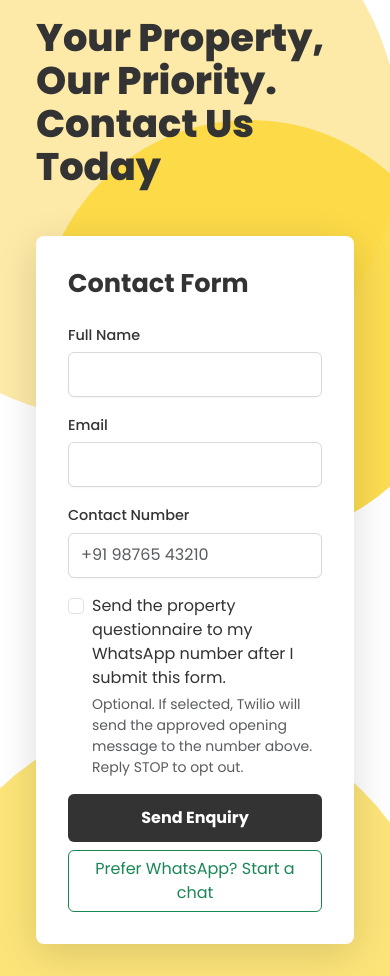
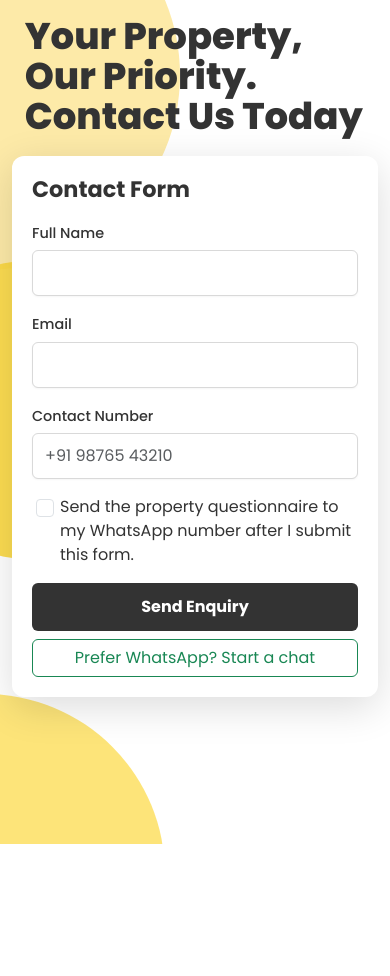
Before and after one commit to Shailendra47/property-whatsapp-crm, a plain HTML site: page static/index.html in a window 390 px wide. After the commit the page ends 844 px from the top, so only its background shows below. Drawn offline with nearby package versions, Linux system fonts and the light colour scheme.

Commit message:
Add files via upload

```diff
--- a/static/index.html
+++ b/static/index.html
@@ -6,7 +6,7 @@
   <title>Contact Us | Your Property, Our Priority</title>
   <link href="https://cdn.jsdelivr.net/npm/bootstrap@5.3.3/dist/css/bootstrap.min.css" rel="stylesheet">
   <link href="https://fonts.googleapis.com/css2?family=Poppins:wght@400;500;700;800&display=swap" rel="stylesheet">
-  <link href="/static/style.css?v=20261005-noreq" rel="stylesheet">
+  <link href="/static/style.css?v=20261006-responsive" rel="stylesheet">
 </head>
 <body>
   <div class="blob blob-1"></div>
@@ -44,9 +44,8 @@
           </div>
 
           <div class="form-check mb-3">
-            <input class="form-check-input" type="checkbox" id="whatsapp_opt_in" name="whatsapp_opt_in" value="true">
+            <input class="form-check-input" type="checkbox" id="whatsapp_opt_in" name="whatsapp_opt_in" value="true" action="/whatsapp">
             <label class="form-check-label" for="whatsapp_opt_in">Send the property questionnaire to my WhatsApp number after I submit this form.</label>
-            <div class="form-text">Optional. If selected, Twilio will send the approved opening message to the number above. Reply STOP to opt out.</div>
           </div>
 
           <button type="submit" class="btn btn-submit w-100" id="submitBtn">Send Enquiry</button>
@@ -87,6 +86,6 @@
     </div>
   </div>
 
-  <script src="/static/script.js?v=20261005-noreq"></script>
+  <script src="/static/script.js?v=20261006-responsive"></script>
 </body>
 </html>
--- a/static/style.css
+++ b/static/style.css
@@ -14,7 +14,8 @@ body {
   color: var(--ink);
   background: #fff;
   position: relative;
-  overflow: hidden;      /* clips the yellow blobs so they never add a scrollbar */
+  overflow-x: hidden;
+  overflow-y: auto;
   min-height: 100vh;
   min-height: 100dvh;
 }
@@ -229,3 +230,65 @@ body {
 .loc-list li:hover, .loc-list li.active { background: #fff6cc; }
 .loc-list li.muted { color: #888; cursor: default; font-size: .82rem; }
 .loc-list li.muted:hover { background: transparent; }
+
+/* Responsive layout for the Contact Us and Property Enquiry pages */
+@media (max-width: 991.98px) {
+  .page {
+    align-items: flex-start;
+    padding-top: clamp(1.25rem, 4vw, 2.5rem);
+    padding-bottom: clamp(1.5rem, 5vw, 3rem);
+  }
+  .page > .row { --bs-gutter-y: 1.5rem; }
+  .headline {
+    max-width: 15ch;
+    font-size: clamp(2.1rem, 6vw, 3.4rem);
+    margin-inline: auto;
+  }
+  .form-card, .form-card-wide {
+    width: 100%;
+    max-width: 720px;
+    margin-inline: auto;
+  }
+}
+
+@media (max-width: 575.98px) {
+  .page {
+    min-height: 100svh;
+    padding: 1rem .25rem 1.5rem;
+  }
+  .page > .row { --bs-gutter-x: 1rem; --bs-gutter-y: 1.25rem; }
+  .headline {
+    max-width: 14ch;
+    font-size: clamp(2rem, 9.5vw, 2.8rem);
+    line-height: 1.08;
+  }
+  .form-card, .form-card-wide {
+    padding: 1.25rem;
+    border-radius: 12px;
+  }
+  .form-title { font-size: 1.4rem; margin-bottom: 1.15rem; }
+  .section-label { margin-top: 1rem; }
+  .form-control, .form-select { min-height: 46px; font-size: 16px; }
+  textarea.form-control { min-height: 88px; }
+  .form-check { padding-left: 1.75rem; }
+  .form-check-input { width: 1.15rem; height: 1.15rem; margin-left: -1.75rem; }
+  .form-check-label, .form-text { line-height: 1.5; }
+  .blob-1 { width: 390px; height: 390px; top: -120px; left: -210px; }
+  .blob-2 { width: 300px; height: 300px; top: 260px; left: -115px; }
+  .blob-3 { width: 360px; height: 360px; bottom: -210px; left: -195px; }
+  .popup-overlay { padding: .75rem; }
+  .popup { max-height: calc(100dvh - 1.5rem); overflow-y: auto; }
+  .popup-top { padding: 1.5rem .9rem 1.8rem; }
+  .popup-check { width: 68px; height: 68px; margin-bottom: .8rem; }
+  .popup-check svg { width: 36px; height: 36px; }
+  .popup h3 { font-size: 1.4rem; }
+  .popup-top p { font-size: .9rem; }
+  .popup-close { top: 8px; right: 8px; width: 34px; height: 34px; border-width: 1px; }
+  .popup-bottom { padding: 1.5rem 1rem; }
+  .alert-card { max-height: calc(100dvh - 1.5rem); overflow-y: auto; }
+  .alert-art { height: 150px; }
+}
+
+@media (max-height: 720px) and (min-width: 992px) {
+  .page { align-items: flex-start; padding-top: 1.25rem; padding-bottom: 1.25rem; }
+}
```
Also changed, not shown: admin/login.html (+0 -4 lines), static/enquiry.html (+2 -2 lines).
